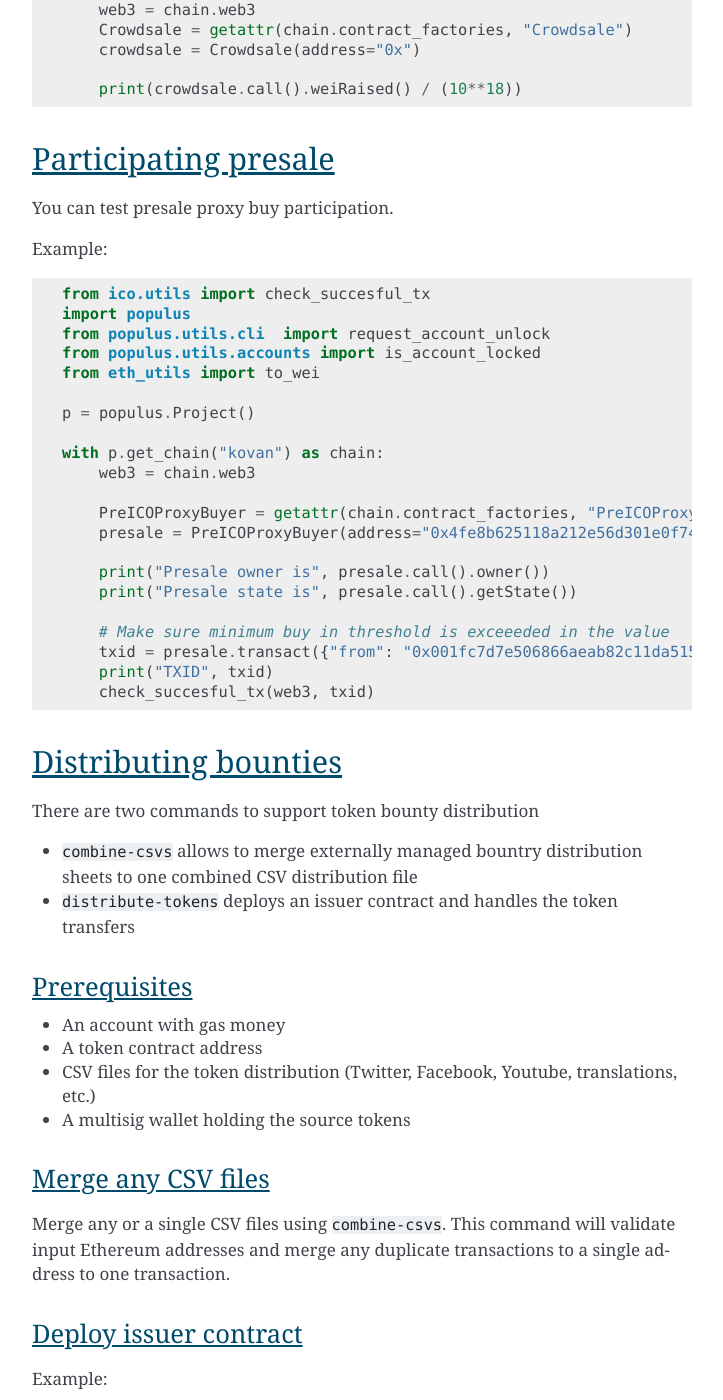
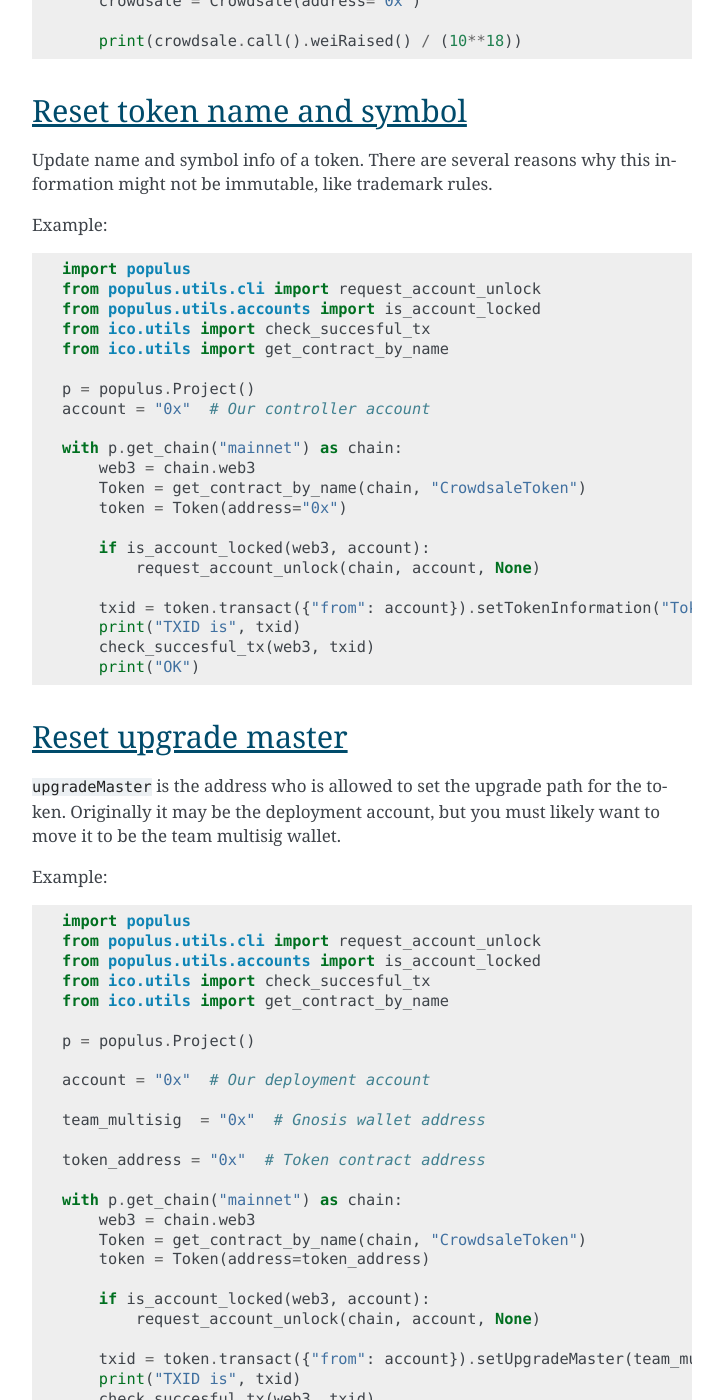
Before and after one commit to TokenMarketNet/smart-contracts, a Sphinx documentation site: the page built from docs/source/interact.rst, in a window 1280 px wide and 1400 px high, scrolled down 17934 px. Shown: the whole window, without its empty margins (388-1111 px from the left). Built offline with Sphinx 7.4.7, drawn with Linux system fonts in a browser that asks for light colours; some of the changed text lies outside the part shown.

Commit message:
Added upgradeMaster reset instructions.

```diff
--- a/docs/source/interact.rst
+++ b/docs/source/interact.rst
@@ -806,6 +803,74 @@ Example:
         crowdsale = Crowdsale(address="0x")
 
         print(crowdsale.call().weiRaised() / (10**18))
+
+
+Reset token name and symbol
+===========================
+
+Update name and symbol info of a token. There are several reasons why this information might not be immutable, like trademark rules.
+
+Example:
+
+.. code-block:: python
+
+    import populus
+    from populus.utils.cli import request_account_unlock
+    from populus.utils.accounts import is_account_locked
+    from ico.utils import check_succesful_tx
+    from ico.utils import get_contract_by_name
+
+    p = populus.Project()
+    account = "0x"  # Our controller account
+
+    with p.get_chain("mainnet") as chain:
+        web3 = chain.web3
+        Token = get_contract_by_name(chain, "CrowdsaleToken")
+        token = Token(address="0x")
+
+        if is_account_locked(web3, account):
+            request_account_unlock(chain, account, None)
+
+        txid = token.transact({"from": account}).setTokenInformation("Tokenizer", "TOKE")
+        print("TXID is", txid)
+        check_succesful_tx(web3, txid)
+        print("OK")
+
+Reset upgrade master
+====================
+
+``upgradeMaster`` is the address who is allowed to set the upgrade path for the token. Originally it may be the deployment account, but you must likely want to move it to be the team multisig wallet.
+
+Example:
+
+.. code-block:: python
+
+    import populus
+    from populus.utils.cli import request_account_unlock
+    from populus.utils.accounts import is_account_locked
+    from ico.utils import check_succesful_tx
+    from ico.utils import get_contract_by_name
+
+    p = populus.Project()
+
+    account = "0x"  # Our deployment account
+
+    team_multisig  = "0x"  # Gnosis wallet address
+
+    token_address = "0x"  # Token contract address
+
+    with p.get_chain("mainnet") as chain:
+        web3 = chain.web3
+        Token = get_contract_by_name(chain, "CrowdsaleToken")
+        token = Token(address=token_address)
+
+        if is_account_locked(web3, account):
+            request_account_unlock(chain, account, None)
+
+        txid = token.transact({"from": account}).setUpgradeMaster(team_multisig)
+        print("TXID is", txid)
+        check_succesful_tx(web3, txid)
+        print("OK")
 
 Participating presale
 =====================
```
Also changed, not shown: other parts of docs/source/interact.rst (+0 -3 lines).
